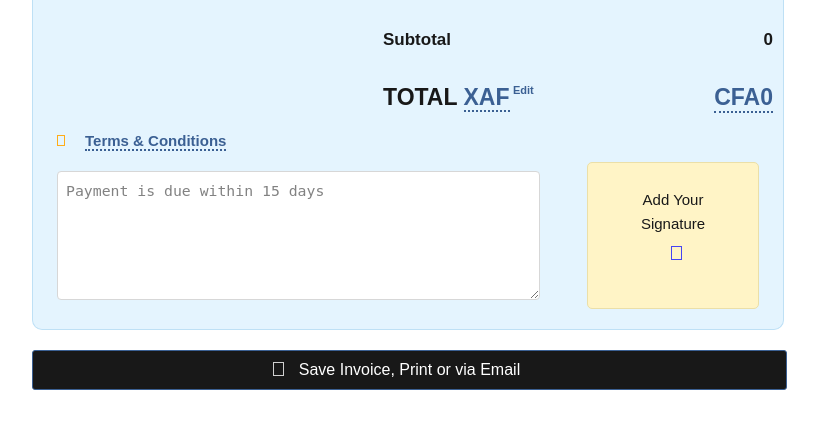
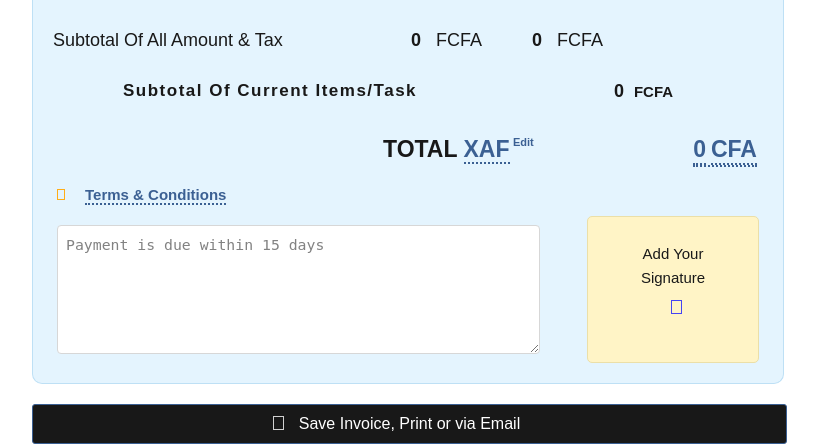
Before and after one commit to Iampraiseottia/invoice, a PHP site: page /invoice.html in a window 1280 px wide. Shown: the part 1012-1457 px from the top of the page, without its empty margins (98-916 px from the left). Run offline with PHP 8.4, Linux system fonts and the light colour scheme.

Commit message:
amt and tax automatic calculation done using js

```diff
--- a/invoice.css
+++ b/invoice.css
@@ -365,21 +365,71 @@ hr{
     background-color: rgb(251, 231, 140);
 }
 
-/* .sub{
-    text-align: center;
-    margin-top: 30px;
+.sub{
+    /* text-align: center; */
+    /* margin-top: 30px; */
     font-size: 17px;
     font-weight: 600;
-} */
+    letter-spacing: 1.5px;
+}
+
+.pufpuf{
+    display: flex;
+    align-items: center;
+    justify-content: space-around;
+}
 
 .stew{
-    margin-left: 350px;
+    margin-left: 90px;
     display: flex;
     justify-content: space-between;
     margin-top: 30px;
-    font-size: 17px;
+    font-size: 18px;
     font-weight: 600;
+    margin-right: 110px;
+}
+
+.sub1{
+    margin-right: 30px;
+    margin-left: 150px;
+}
+
+.Subtotal-amt-tax{
+    display: flex;
+    align-items: center;
+    justify-content: space-between;
+    margin-left: 20px;
+    margin-right: 40px;
+    font-size: 18px;
+    margin-top: 30px;
+}
+
+.Subtotal-amt-tax-p-div-content{
+    display: flex;
+
+}
+
+.mom{
+    margin-right: 50px;
+}
+
+.dad{
+    margin-right: 140px;
+}
+
+.mac{
+    margin-left: 15px;
+}
+
+.Subtotal-amt-tax-p-div{
+    display: flex;
+    align-items: center;
+    justify-content: space-evenly;
+}
+
+.sub2{
     margin-right: 10px;
+    /* margin-left: 50px; */
 }
 
 .beans{
@@ -394,6 +444,7 @@ hr{
 
 .beans span,
 .plantain,
+.plantain1,
 .content3 span{
     color: rgb(38, 79, 136);
     text-decoration: none;
@@ -463,6 +514,15 @@ h6{
     background-color: white;
     cursor: pointer;
     transition: 0.15s;
+}
+
+.plantain{
+    margin-right: 16px;
+    display: flex;
+}
+
+.plantain1{
+    margin-right: 5px;
 }
 
 .action{
--- a/invoice.html
+++ b/invoice.html
@@ -120,17 +120,18 @@
                 <div class="grumpii" onclick="event.preventDefault">
                     <div class="descrip">
                         <p class="eru">Description</p>
-                        <textarea placeholder="Brief Descrisption" id="Descriptipon" class="des" name="describe" cols="30" rows="2"></textarea>
+                        <textarea  placeholder="Brief Descrisption" id="Descriptipon" class="des" name="describe" cols="30" rows="2"></textarea>
                     </div>
 
                     <div class="amt">
                         <p class="fufu">Amount / FCFA</p>
-                        <input placeholder="Input the Cost" id="Amount" type="number" class="book2">
+                        <input onchange="Calc(this)" value="" placeholder="Input the Cost" id="Amount" type="number" class="book2">
                     </div>
+
 
                     <div class="tx">
                         <p class="meat">Tax ( % )</p>
-                        <input placeholder="Enter the Tax" id="Tax" type="number" class="book3">
+                        <input onchange="Calc(this)"  value=""  placeholder="Enter the Tax" id="Tax" type="number" class="book3">
 
                     </div>
                 </div>
@@ -151,14 +152,44 @@
                         <tbody id="output"></tbody>
                 </table>
 
+                <div class="Subtotal-amt-tax">
+                    <p class="Subtotal-amt-tax-p">
+                        Subtotal Of All Amount & Tax
+                    </p>
+                    <div class="Subtotal-amt-tax-p-div">
+
+                        <div class="Subtotal-amt-tax-p-div-content mom">
+                            <h4 class="Subtotal-amt-tax-p-div-value1" id="sum">0</h4>
+                            <br>
+                            <p class="mac">FCFA</p>
+                        </div>
+
+                        <div class="Subtotal-amt-tax-p-div-content dad">
+                            <h4 class="Subtotal-amt-tax-p-div-value1" id="boris">0</h4>
+                            <p class="mac">FCFA</p>
+                        </div>
+                    </div>
+                </div>
+
                 <div class="stew">
-                    <p class="sub">Subtotal</p>
-                    <p>0</p>
+                    <p class="sub">Subtotal Of Current Items/Task</p>
+                    <!-- <p class="sub1" id="total1">0</p> -->
+
+                    <div class="pufpuf">
+                        <p class="sub2" id="total2">0</p>
+                        <h5 class="archumbo">FCFA</h5>
+                    </div>
+
+
                 </div>
 
                 <div class="beans">
                     <p class="total">TOTAL <span>XAF<h6>Edit</h6></span></p>
-                    <p class="plantain">CFA0</p>
+                    <div class="plantain">
+                        <p class="plantain1" id="total">0</p>
+                        <br>
+                        <span>CFA</span>
+                    </div>
                 </div>
 
                 <div class="content3">
--- a/invoice.js
+++ b/invoice.js
@@ -1,3 +1,5 @@
+// DISPLAY & STORE TABLE VALUES, EDIT AND DELETE
+
 var selectedRow = null;
 
 
@@ -11,7 +13,6 @@ function onSubmit(){
 
     refreshData();
 
-
 }
 
 function readData(){
@@ -23,7 +24,7 @@ function readData(){
 }
 
 function insertData(data){
-    var table = document.getElementById('invoiceTable').getElementsByTagName('tbody')[0];
+    var table = document.getElementById('invoiceTable').getElementsByTagName('tbody')[0], sum = 0;
     var newRow = table.insertRow(table.length);
     cell1 = newRow.insertCell(0);
     cell1.innerHTML = data.description;
@@ -31,12 +32,20 @@ function insertData(data){
     cell2.innerHTML = data.amount;
     cell3 = newRow.insertCell(2);
     cell3.innerHTML = data.tax;
+
     cell4 = newRow.insertCell(3);
     cell4.innerHTML = `<a href="" onClick="onEdit(this)">Edit</a>
                         <a href="" onClick="onDelete(this)">Delete</a>`;
 
 
+                        // cell5 = newRow.insertCell(4);
+                        // cell5.innerHTML = `<a onchange="Calc(this)"></a>`;
+
+
+
 }
+
+//Thes is to automatically refresh the browser input field
 
 function refreshData(){
     document.getElementById('Descriptipon').value = '';
@@ -46,6 +55,8 @@ function refreshData(){
 
 }
 
+//edit each content
+
 function onEdit(td){
     event.preventDefault();
     selectedRow = td.parentElement.parentElement;
@@ -54,6 +65,8 @@ function onEdit(td){
     document.getElementById('Tax').value = selectedRow.cells[2].innerHTML;
 }
 
+//update data in cell
+
 function updateData(inputData){
     selectedRow.cells[0].innerHTML = inputData.description;
     selectedRow.cells[1].innerHTML = inputData.amount;
@@ -61,9 +74,41 @@ function updateData(inputData){
 
 }
 
+//delete cell
+
 function onDelete(td){
     event.preventDefault();
     row = td.parentElement.parentElement;
     document.getElementById('invoiceTable').deleteRow(row.rowIndex);
     refreshData();
 }
+
+//CALCULATION
+
+
+function Calc(all){
+    var tax = all.parentElement.parentElement.children[2].children[1].value;
+    var amt = all.parentElement.parentElement.children[1].children[1].value;
+
+    var subtotal = amt * tax;
+    document.getElementById('total2').innerHTML = subtotal;
+
+    var table = document.getElementById('invoiceTable').getElementsByTagName('tbody')[0], sumAmt = 0, sumTax = 0;
+
+    for(var i = 0; i < table.rows.length; i++){
+        sumAmt = sumAmt + parseInt(table.rows[i].cells[1].innerHTML);
+
+    }
+    document.getElementById('sum').innerHTML = sumAmt;
+
+
+    for(var i = 0; i < table.rows.length; i++){
+        sumTax = sumTax + parseInt(table.rows[i].cells[1].innerHTML);
+
+    }
+    document.getElementById('boris').innerHTML = sumTax;
+
+    grandSum = sumAmt + sumTax;
+    document.getElementById('total').innerHTML = grandSum;
+
+}
```
